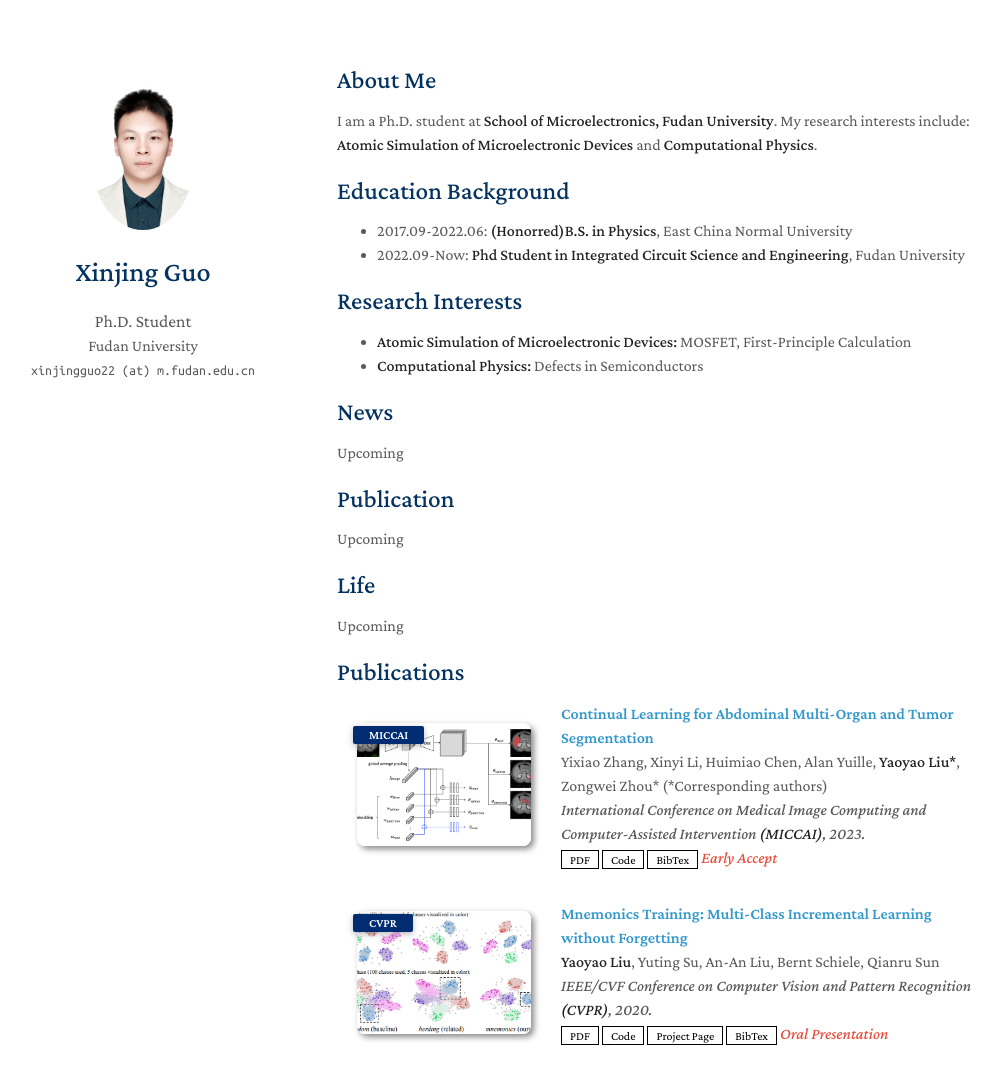
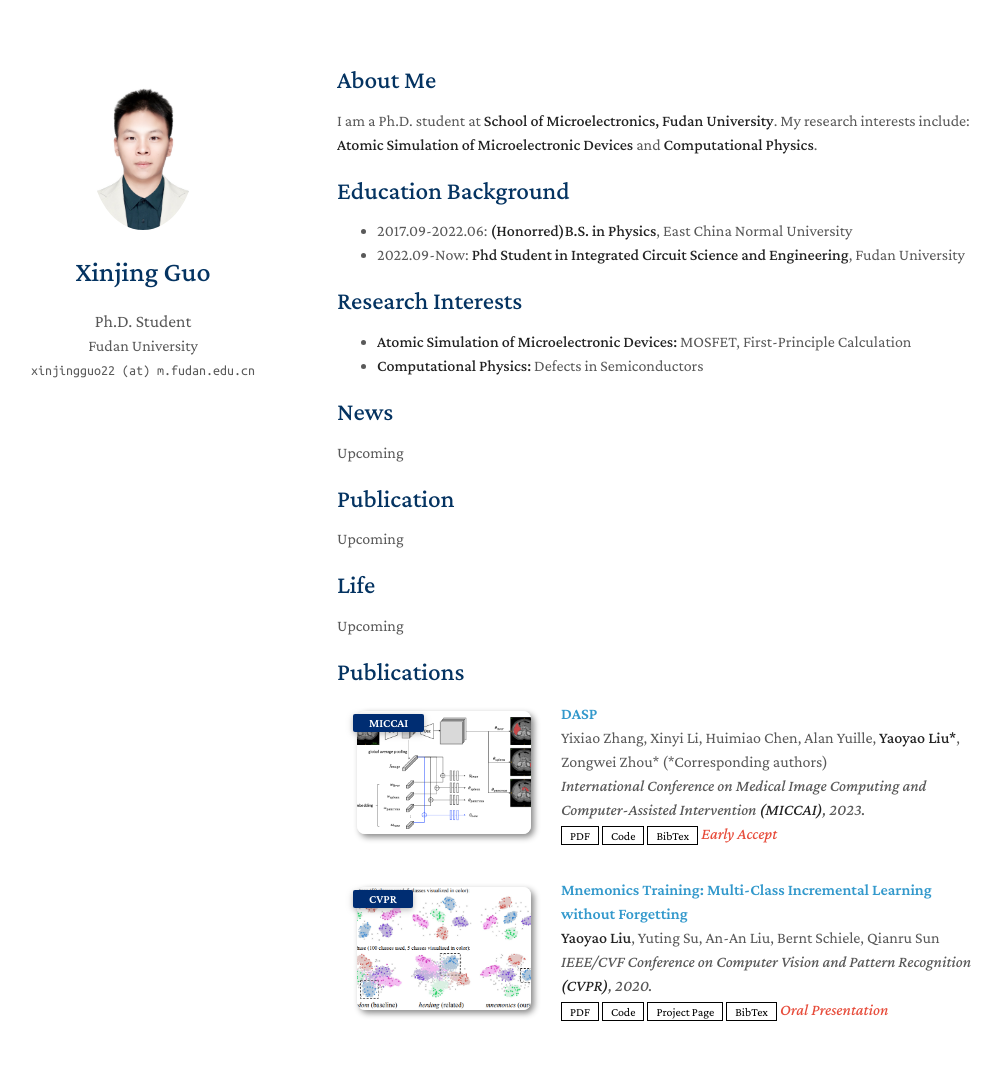
Before and after one commit to Xinjing-Guo/Xinjing-Guo1.github.io, a Jekyll site: the page built from index.md, in a window 1280 px wide and 1172 px high. Shown: the top 1084 px of the window, without its empty margins (133-1134 px from the left). Built offline with Jekyll 4.4.1, drawn with Linux system fonts in a browser that asks for light colours; nearby versions of some CDN libraries; a style sheet for code colours, icons or effects is not loaded; our own code applies the rules of GitHub Pages for plain Markdown files.

Commit message:
Update publications.yml

```diff
--- a/_data/publications.yml
+++ b/_data/publications.yml
@@ -1,6 +1,6 @@
 main:
 
-  - title: Continual Learning for Abdominal Multi-Organ and Tumor Segmentation
+  - title: DASP
     authors: Yixiao Zhang, Xinyi Li, Huimiao Chen, Alan Yuille, <strong>Yaoyao Liu*</strong>, Zongwei Zhou* (*Corresponding authors)
     conference_short: MICCAI
     conference: International Conference on Medical Image Computing and Computer-Assisted Intervention <strong>(MICCAI)</strong>, 2023.
```
